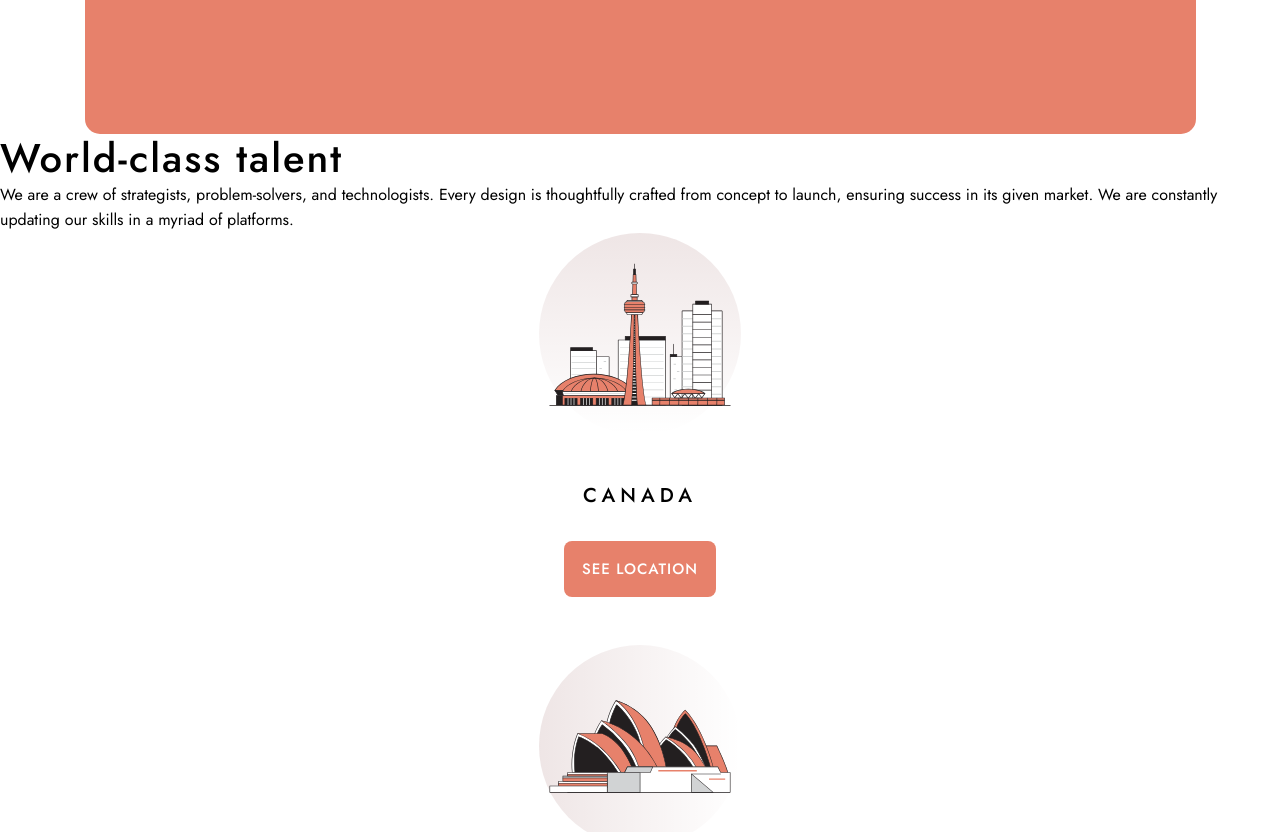
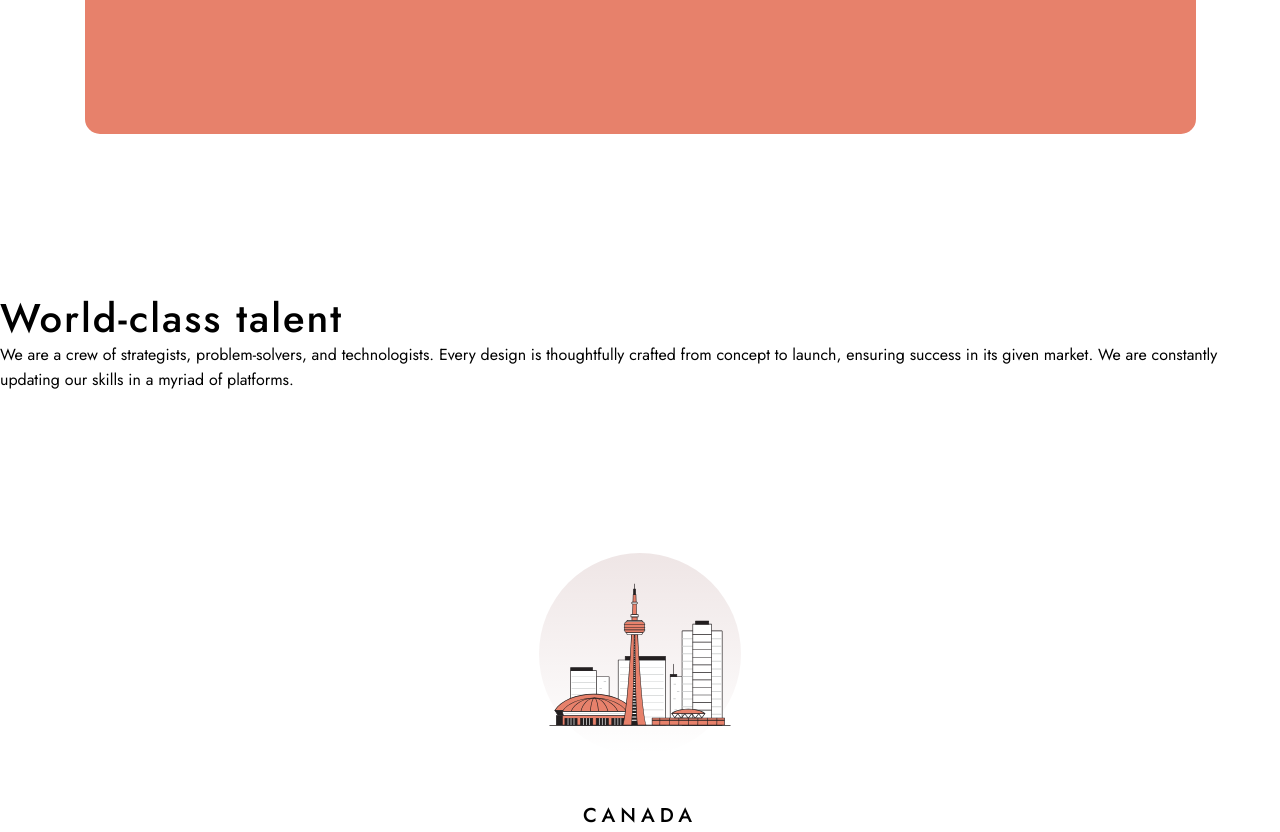
Before and after one commit to Andrparsons/designo, a Next.js app: page /about in a window 1280 px wide. Shown: the part 1540-2372 px from the top of the page. Built offline with nearby package versions, Linux system fonts and the light colour scheme.

Commit message:
added section spacing to about page

```diff
--- a/pages/about.js
+++ b/pages/about.js
@@ -53,7 +53,7 @@ export default function About() {
           </div>
         </section>
 
-        <section className={styles.talent}>
+        <section className={styles.talentSection}>
           <h2>World-class talent</h2>
           <p>
             We are a crew of strategists, problem-solvers, and technologists.
@@ -63,7 +63,7 @@ export default function About() {
           </p>
         </section>
 
-        <section className={styles.locations}>
+        <section className={styles.locationSection}>
           <div className={styles.location}>
             <ImageDecoration orientation="top">
               <IllustrationCanada />
@@ -95,7 +95,7 @@ export default function About() {
           </div>
         </section>
 
-        <section className={styles.realDeal}>
+        <section className={styles.dealSection}>
           <h2>The real deal</h2>
           <p>
             As strategic partners in our clients’ businesses, we are ready to
--- a/styles/About.module.css
+++ b/styles/About.module.css
@@ -1,3 +1,19 @@
+.talentSection,
+.locationSection,
+.dealSection,
+.CTASection {
+  margin-top: 7.5rem;
+}
+
+@media (min-width: 900px) {
+  .talentSection,
+  .locationSection,
+  .dealSection,
+  .CTASection {
+    margin-top: 10rem;
+  }
+}
+
 .introSection {
   background-color: var(--highlightBg);
   color: var(--textLight);
@@ -47,7 +63,7 @@
 
 /* location section */
 
-.locations {
+.locationSection {
   display: flex;
   flex-direction: column;
   align-items: center;
```
